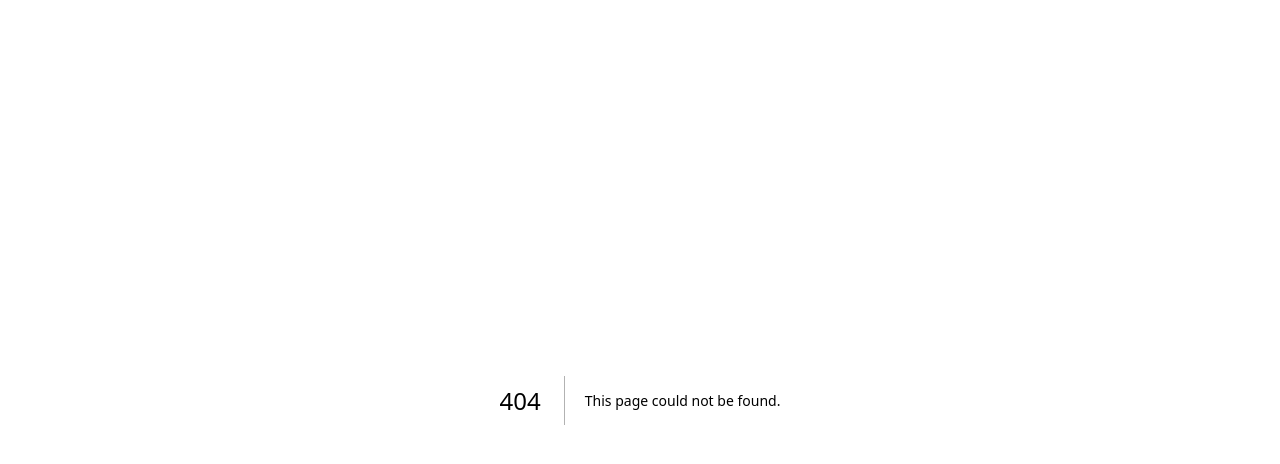
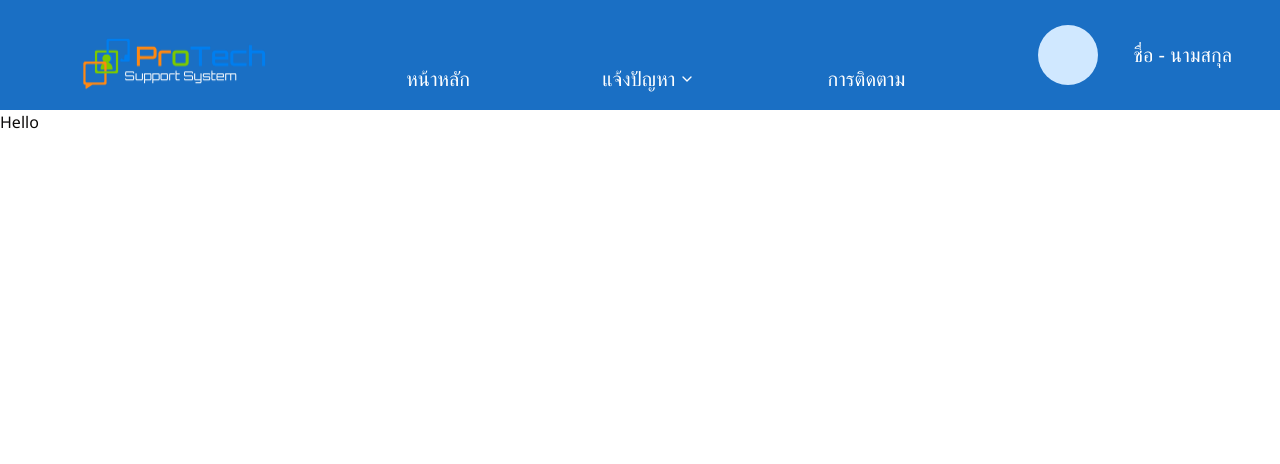
Before and after one commit to supakornNT/NID-Protech, a Next.js app in the folder frontend-user/: page /report/system in a window 1280 px wide. Before the commit this address had no page. Shown: the top 464 px of the page. Built offline with nearby package versions, Linux system fonts and the light colour scheme; a web font is replaced by a local one.

Commit message:
feat: update navbar with new links and remove unused report page

```diff
--- a/frontend-user/app/(user)/report/page.tsx
+++ b/frontend-user/app/(user)/report/system/page.tsx
@@ -1,7 +1,7 @@
-export default function reportPage(){
+export default function reportSystemPage(){
     return(
         <div>
             Hello
         </div>
-    );
+    )
 }
--- a/frontend-user/components/navbar.tsx
+++ b/frontend-user/components/navbar.tsx
@@ -14,6 +14,9 @@ export default function Navbar() {
           height={200}
         />
       </div>
+      <div className={styles.link}>
+        <a href="/home">หน้าหลัก</a>
+      </div>
 
       <div className={styles.dropdown}>
         <div className={styles.dropdownTrigger}>
@@ -27,7 +30,7 @@ export default function Navbar() {
       </div>
 
       <div className={styles.link}>
-        การติดตาม
+        <a href="/track">การติดตาม</a>
       </div>
 
       <div className={styles.user}>
```
Also changed, not shown: 1 other file (tests, documents, lock files or other folders).
